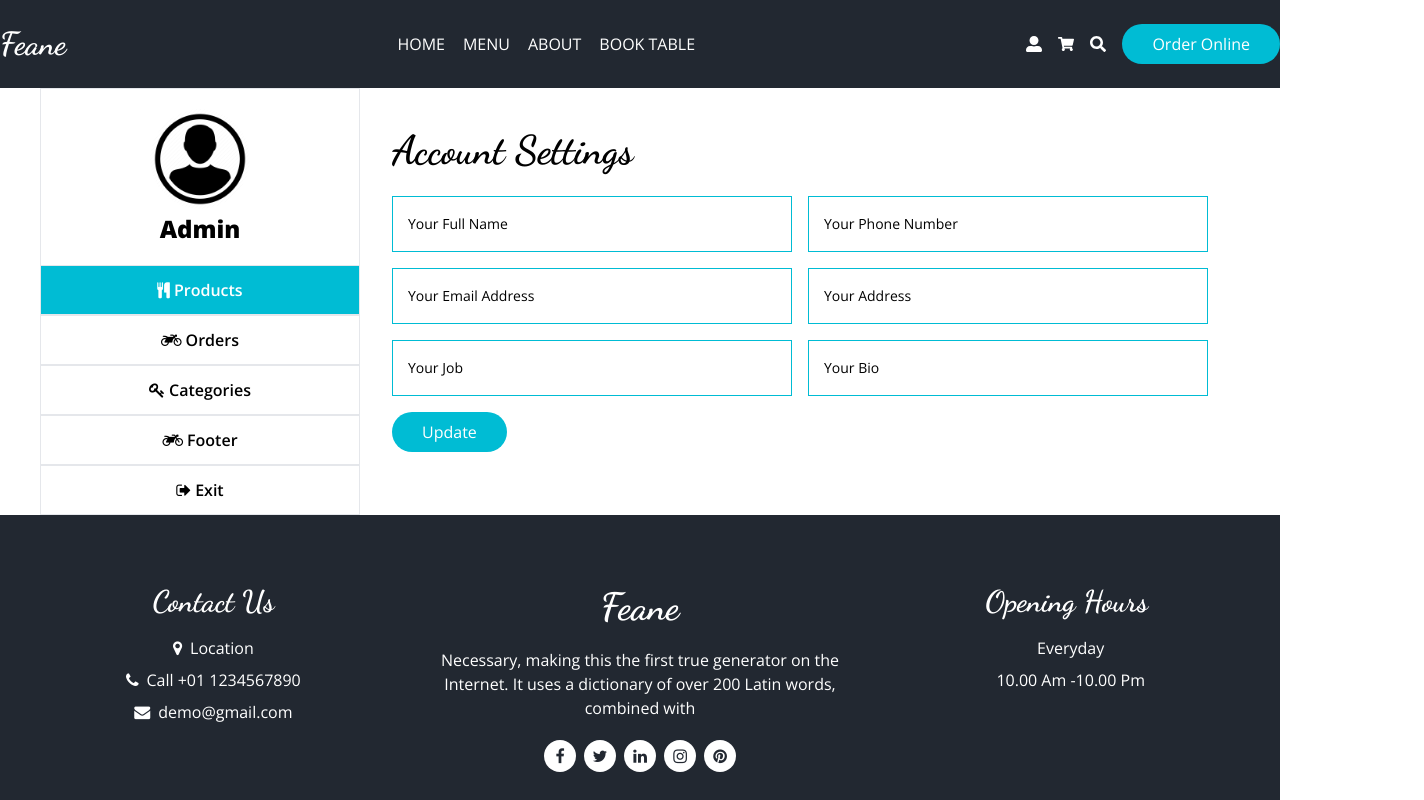
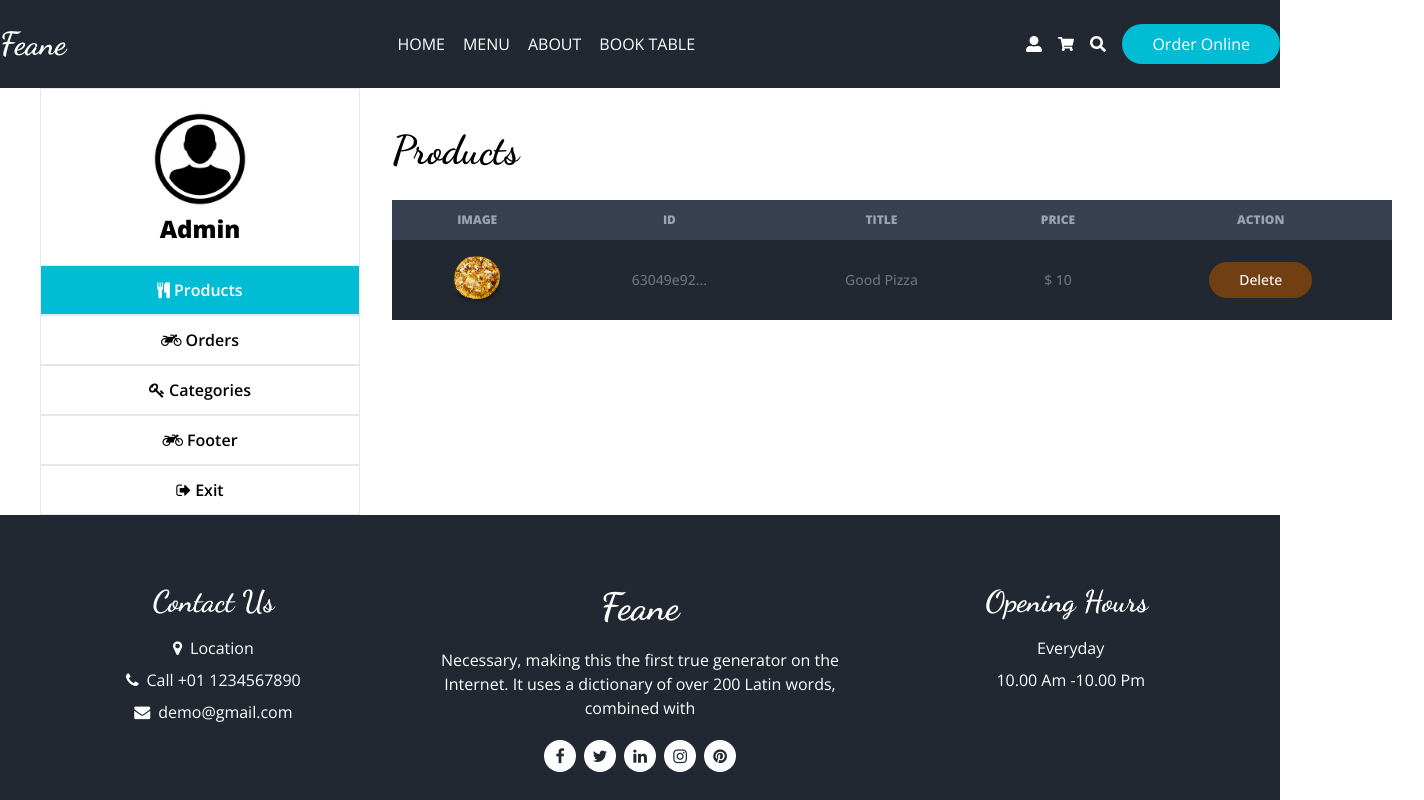
Before and after one commit to kerim-agayev/nextJsYemek, a Next.js app in the folder food_ordering/: page /admin/profile in a window 1280 px wide. Shown: the top 800 px of the page, 1424 px wide, since content can reach past the window. Built offline with nearby package versions, Linux system fonts and the light colour scheme.

Commit message:
admin page product component
admin page product component

```diff
--- a/food_ordering/components/admin/Products.jsx
+++ b/food_ordering/components/admin/Products.jsx
@@ -1,7 +1,54 @@
 import React from "react";
-
+import Title from "../ui/Title";
+import Image from "next/image";
 const Products = () => {
-  return <div>Products</div>;
+    return (
+        <div className="lg:p-8 flex-1 lg:mt-0 mt-5">
+          <Title addClass="text-[40px]">Products</Title>
+          <div className="overflow-x-auto w-full mt-5">
+            <table className="w-full text-sm text-center text-gray-500 min-w-[1000px]">
+              <thead className="text-xs text-gray-400 uppercase bg-gray-700">
+                <tr>
+                  <th scope="col" className="py-3 px-6">
+                    IMAGE
+                  </th>
+                  <th scope="col" className="py-3 px-6">
+                    ID
+                  </th>
+                  <th scope="col" className="py-3 px-6">
+                    TITLE
+                  </th>
+                  <th scope="col" className="py-3 px-6">
+                    PRICE
+                  </th>
+                  <th scope="col" className="py-3 px-6">
+                    ACTION
+                  </th>
+                </tr>
+              </thead>
+              <tbody>
+                <tr className="transition-all bg-secondary border-gray-700 hover:bg-primary ">
+                  <td className="py-4 px-6 font-medium whitespace-nowrap hover:text-white flex items-center gap-x-1 justify-center">
+                    <Image src="/images/f1.png" alt="" width={50} height={50} />
+                  </td>
+                  <td className="py-4 px-6 font-medium whitespace-nowrap hover:text-white">
+                    63049e92...
+                  </td>
+                  <td className="py-4 px-6 font-medium whitespace-nowrap hover:text-white">
+                    Good Pizza
+                  </td>
+                  <td className="py-4 px-6 font-medium whitespace-nowrap hover:text-white">
+                    $ 10
+                  </td>
+                  <td className="py-4 px-6 font-medium whitespace-nowrap hover:text-white">
+                    <button className="btn-primary !bg-yellow-900">Delete</button>
+                  </td>
+                </tr>
+              </tbody>
+            </table>
+          </div>
+        </div>
+      );
 };
 
 export default Products;
--- a/food_ordering/pages/admin/profile.jsx
+++ b/food_ordering/pages/admin/profile.jsx
@@ -1,10 +1,10 @@
 import Image from "next/image";
 
 import { useState } from "react";
-import Account from "../../components/profile/Account";
+
 import Order from "../../components/profile/Order";
 import Password from "../../components/profile/Password";
-
+import Products from "../../components/admin/Products";
 const Profile = () => {
   const [tabs, setTabs] = useState(0);
 
@@ -69,7 +69,7 @@ const Profile = () => {
           </li>
         </ul>
       </div>
-      {tabs === 0 && <Account />}
+      {tabs === 0 && <Products />}
       {tabs === 1 && <Password />}
       {tabs === 2 && <Order />}
     </div>
```
